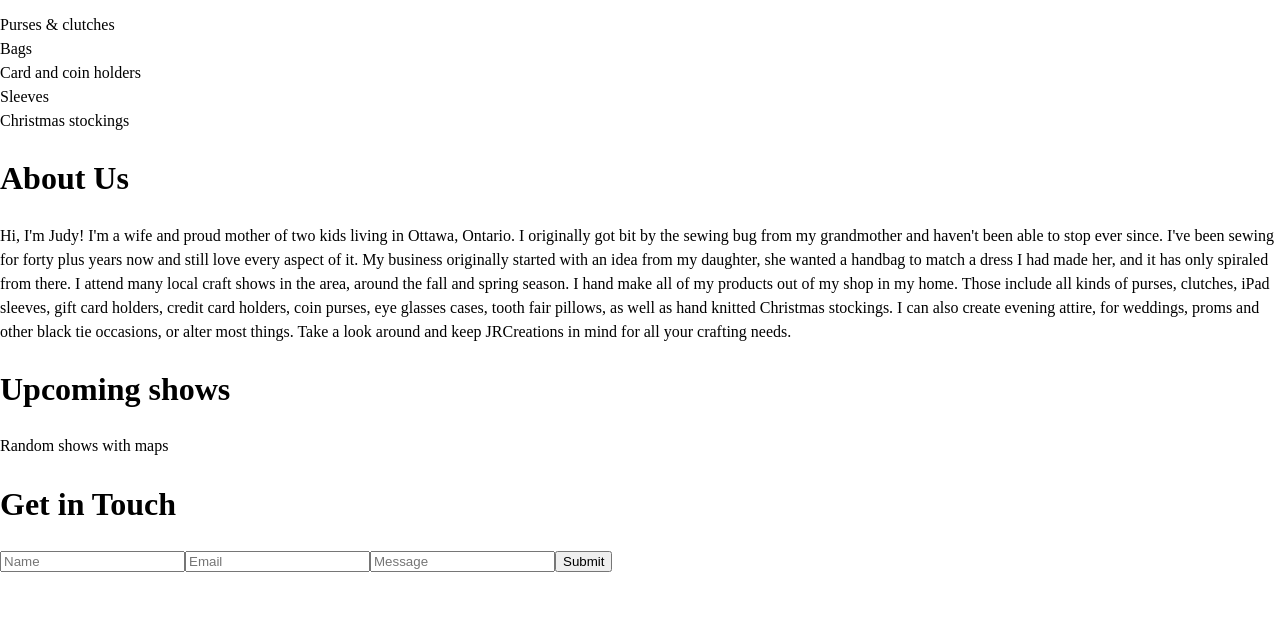
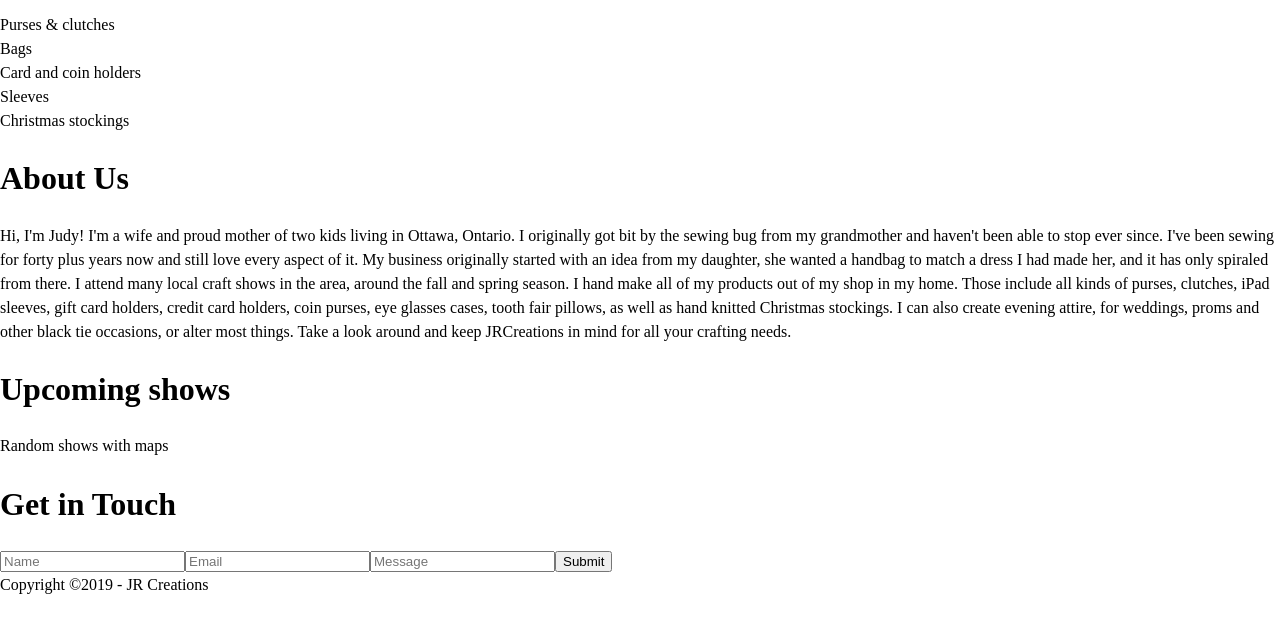
Before and after one commit to Avocado91/jr-creations, a Gatsby site: page / in a window 1280 px wide. Shown: the part 118-750 px from the top of the page. Built offline with nearby package versions, Linux system fonts and the light colour scheme; Gatsby itself is replaced by a stand-in of ours.

Commit message:
Adding Footer component

```diff
--- /dev/null
+++ b/src/components/Footer.js
@@ -0,0 +1,5 @@
+import React from "react"
+
+const Footer = () => <div>Copyright &copy;2019 - JR Creations</div>
+
+export default Footer
--- a/src/pages/index.js
+++ b/src/pages/index.js
@@ -7,6 +7,7 @@ import Products from "../components/Products"
 import About from "../components/About"
 import Upcoming from "../components/Upcoming"
 import Contact from "../components/Contact"
+import Footer from "../components/Footer"
 
 const IndexPage = () => (
     <Layout>
@@ -16,6 +17,7 @@ const IndexPage = () => (
         <About />
         <Upcoming />
         <Contact />
+        <Footer />
     </Layout>
 )
 
```
